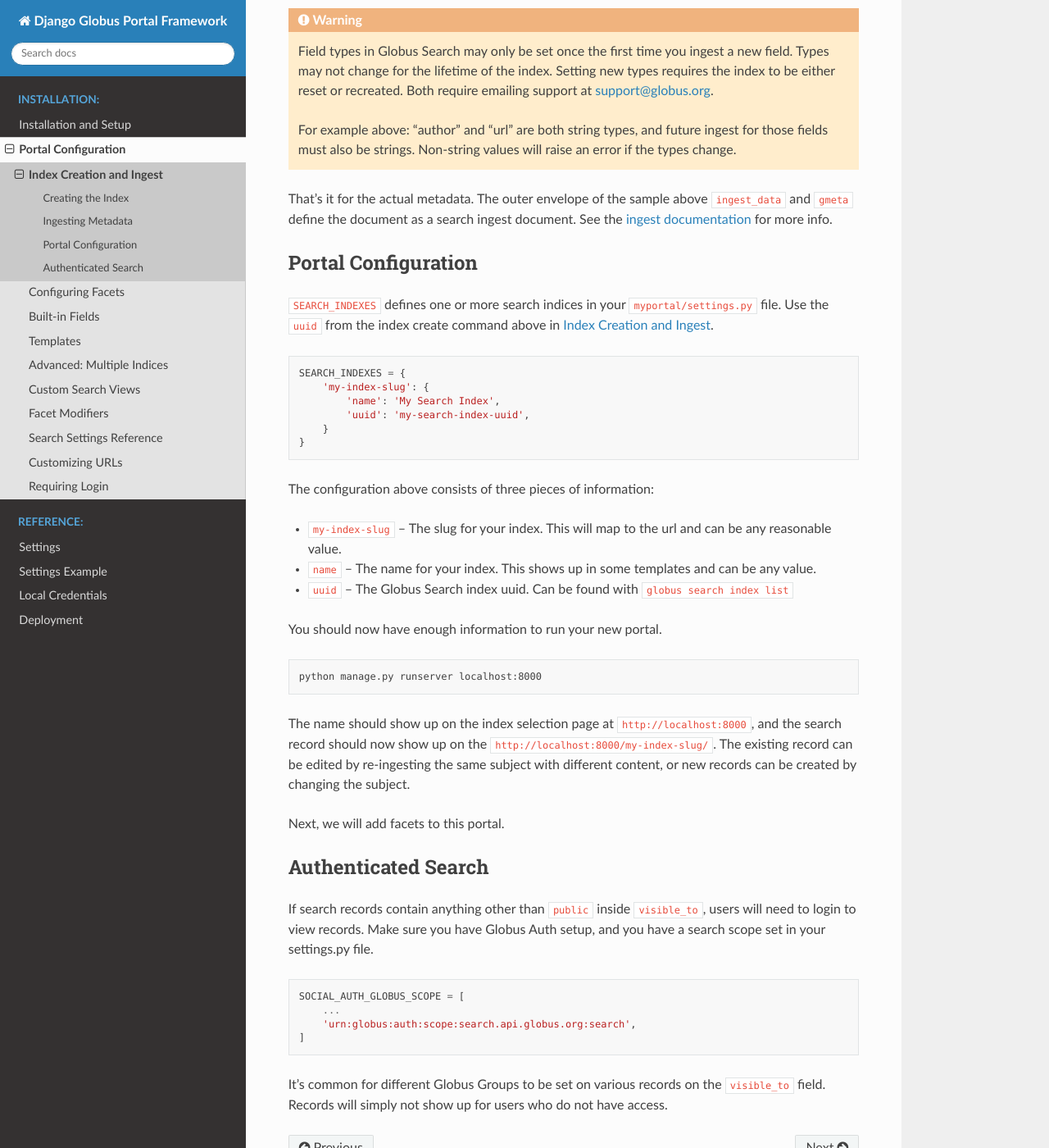
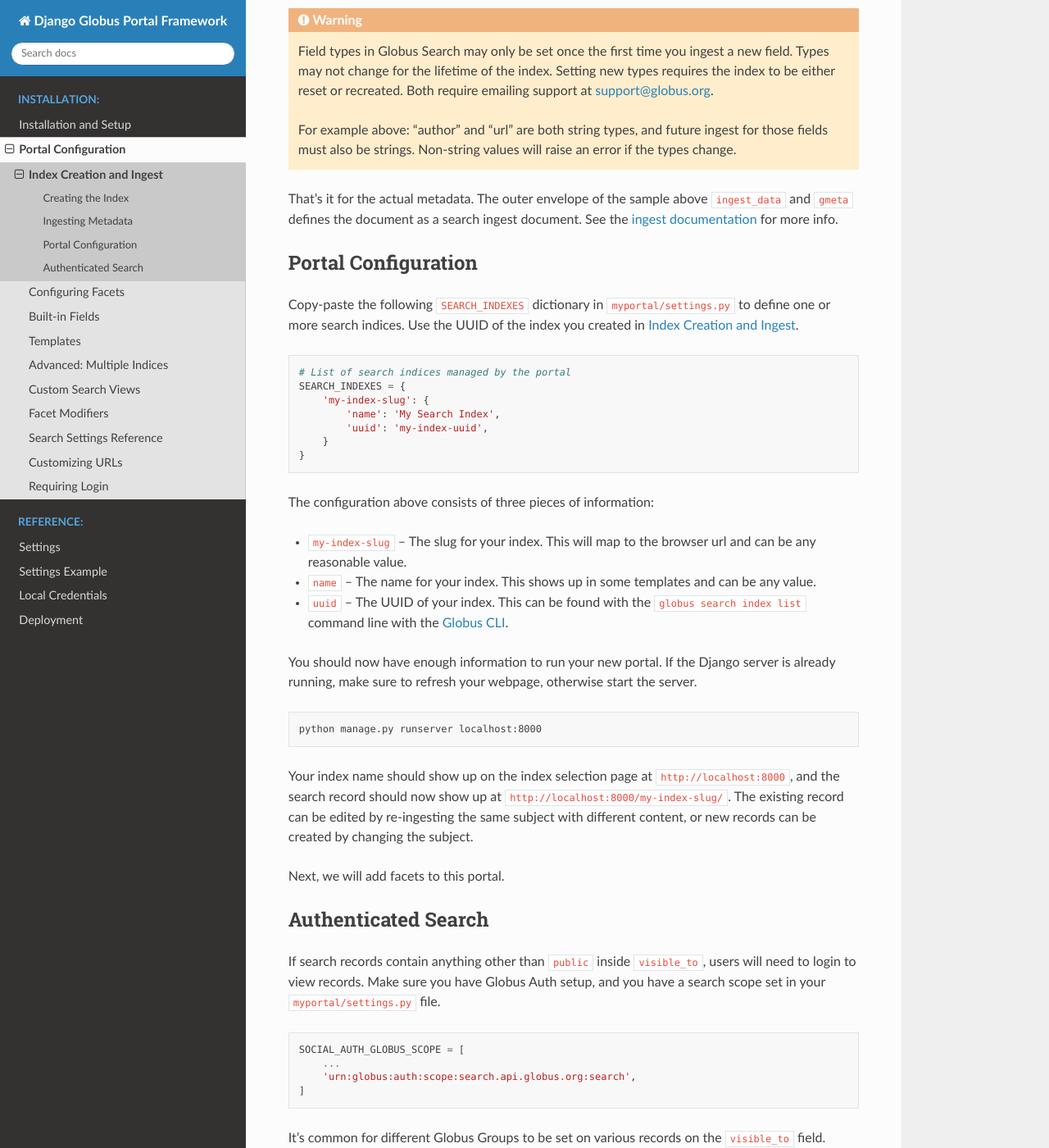
Before and after one commit to globus/django-globus-portal-framework, a Sphinx documentation site: the page built from docs/source/tutorial/search/index-creation.rst, in a window 1280 px wide and 1400 px high, scrolled down 2040 px. Shown: the whole window at 82% size. Built offline with Sphinx 7.4.7 and the Read the Docs theme 2.0.0, drawn with Linux system fonts in a browser that asks for light colours; some of the changed text lies outside the part shown.

Commit message:
BC: Light edits (typos, uniformize) to installation and index sections.

```diff
--- a/docs/source/tutorial/installation-and-setup.rst
+++ b/docs/source/tutorial/installation-and-setup.rst
@@ -49,7 +49,7 @@
 
 Next, you will need to modify your ``myportal/settings.py`` file to enable user
 auth and Globus Portal Framework components. You can copy-paste the individual
-settings below, or use our refer to our :ref:`settings_example` for a complete
+settings below, or use our :ref:`settings_example` for a complete
 ``settings.py`` file reference.
 
 .. code-block:: python
--- a/docs/source/tutorial/search/index-creation.rst
+++ b/docs/source/tutorial/search/index-creation.rst
@@ -72,7 +72,7 @@
 
 Working from inside out, everything under the ``content`` block is completely defined by the
 user. Each new ingested field Globus Search detects will be scanned and indexed, and can be
-search upon immediately after ingest. ``visible_to`` defines access, and ``subject`` is a
+searched upon immediately after ingest. ``visible_to`` defines access, and ``subject`` is a
 unique identifier for the search result. ``id`` defines different independent sub-categories
 under ``subject``.
 
@@ -85,39 +85,41 @@
   must also be strings. Non-string values will raise an error if the types change.
 
 That's it for the actual metadata. The outer envelope of the sample above ``ingest_data`` and ``gmeta``
-define the document as a search ingest document. See the `ingest documentation <https://docs.globus.org/api/search/ingest/#gmetaentry_subjects_and_entries>`_
+defines the document as a search ingest document. See the `ingest documentation <https://docs.globus.org/api/search/ingest/#gmetaentry_subjects_and_entries>`_
 for more info.
 
 
 Portal Configuration
 ^^^^^^^^^^^^^^^^^^^^
 
-``SEARCH_INDEXES`` defines one or more search indices in your ``myportal/settings.py`` file. Use the ``uuid``
-from the index create command above in :ref:`index_creation`.
+Copy-paste the following ``SEARCH_INDEXES`` dictionary in ``myportal/settings.py`` to define one or more search indices. Use the UUID
+of the index you created in :ref:`index_creation`.
 
 .. code-block:: python
 
+  # List of search indices managed by the portal
   SEARCH_INDEXES = {
       'my-index-slug': {
           'name': 'My Search Index',
-          'uuid': 'my-search-index-uuid',
+          'uuid': 'my-index-uuid',
       }
   }
 
 The configuration above consists of three pieces of information:
 
-* ``my-index-slug`` -- The slug for your index. This will map to the url and can be any reasonable value.
+* ``my-index-slug`` -- The slug for your index. This will map to the browser url and can be any reasonable value.
 * ``name`` -- The name for your index. This shows up in some templates and can be any value.
-* ``uuid`` -- The Globus Search index uuid. Can be found with ``globus search index list``
+* ``uuid`` -- The UUID of your index. This can be found with the ``globus search index list`` command line with the `Globus CLI <https://docs.globus.org/cli/#installation>`_.
 
-You should now have enough information to run your new portal.
+You should now have enough information to run your new portal. If the Django server is already running,
+make sure to refresh your webpage, otherwise start the server.
 
 .. code-block:: bash
 
   python manage.py runserver localhost:8000
 
-The name should show up on the index selection page at ``http://localhost:8000``, and the search record should
-now show up on the ``http://localhost:8000/my-index-slug/``. The existing record can be edited by
+Your index name should show up on the index selection page at ``http://localhost:8000``, and the search record should
+now show up at ``http://localhost:8000/my-index-slug/``. The existing record can be edited by
 re-ingesting the same subject with different content, or new records can be created by changing the subject.
 
 Next, we will add facets to this portal.
@@ -127,7 +129,7 @@
 
 If search records contain anything other than ``public`` inside ``visible_to``, users
 will need to login to view records.  Make sure you
-have Globus Auth setup, and you have a search scope set in your settings.py file.
+have Globus Auth setup, and you have a search scope set in your ``myportal/settings.py`` file.
 
 .. code-block::
 
```
Also changed, not shown: other parts of docs/source/tutorial/search/index-creation.rst (+1 -1 lines), 1 other file.
